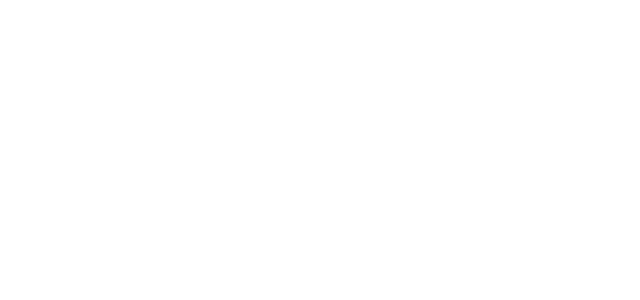
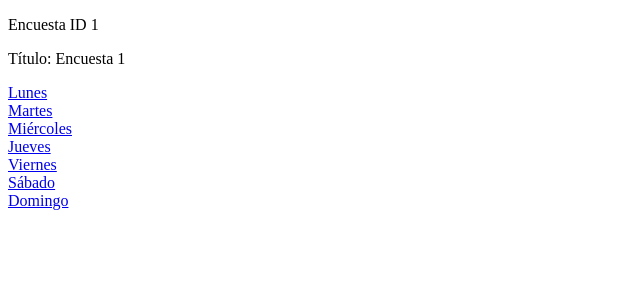
Before and after one commit to sergiojuan76/ng_encuesta, an Angular app: page /encuesta/1 in a window 1280 px wide. Before the commit this address led to /. Shown: the top 300 px of the page, without its empty margins (0-640 px from the left). Built offline with nearby package versions, Linux system fonts and the light colour scheme.

Commit message:
Navegación a varios niveles. Añadido servicio de encuesta.

```diff
--- a/src/app/app-routing.module.ts
+++ b/src/app/app-routing.module.ts
@@ -4,8 +4,8 @@
 import { EncuestaComponent } from './encuesta/encuesta.component';
 
 const routes: Routes = [
-  { path: '', component: EncuestaComponent},
-  { path: 'opcion/:nombre', component: OpcionComponent}
+  { path: 'encuesta/:idEncuesta', component: EncuestaComponent},
+  { path: 'opcion/:idEncuesta/:idOpcion', component: OpcionComponent}
 ];
 
 @NgModule({
--- /dev/null
+++ b/src/app/encuesta.service.ts
@@ -0,0 +1,28 @@
+import { Injectable } from '@angular/core';
+import { Encuesta, encuesta1 } from './model/encuesta';
+import { Opcion, opciones1 } from './model/opcion';
+
+@Injectable({
+  providedIn: 'root'
+})
+export class EncuestaService {
+
+  constructor() { }
+
+  getEncuesta(id: Number) : Encuesta|null {
+    if (id === encuesta1.id) {
+      return encuesta1;
+    }
+    return null;
+  }
+
+  getOpcion(idEncuesta: Number, idOpcion: Number) : Opcion|null {
+    if (idEncuesta === encuesta1.id) {
+      const opcFiltrada = opciones1.filter(opcion => opcion.id === idOpcion);
+      if (opcFiltrada.length == 1) {
+        return opcFiltrada[0];
+      }
+    }
+    return null;
+  }
+}
--- a/src/app/encuesta/encuesta.component.html
+++ b/src/app/encuesta/encuesta.component.html
@@ -1,5 +1,5 @@
-<p>Encuesta ID {{encuesta.id}}</p>
-<p>Título: {{encuesta.titulo}}</p>
-<div *ngFor="let opcion of encuesta.opciones">
-    <a [title]="opcion.nombre" [routerLink]="['/opcion', opcion.nombre]">{{opcion.nombre}}</a>
+<p>Encuesta ID {{encuesta?.id}}</p>
+<p>Título: {{encuesta?.titulo}}</p>
+<div *ngFor="let opcion of encuesta?.opciones">
+    <a [title]="opcion.nombre" [routerLink]="['/opcion', encuesta!.id, opcion.id]">{{opcion.nombre}}</a>
 </div>
--- a/src/app/encuesta/encuesta.component.ts
+++ b/src/app/encuesta/encuesta.component.ts
@@ -1,5 +1,7 @@
 import { Component, OnInit } from '@angular/core';
+import { ActivatedRoute } from '@angular/router';
 import { Encuesta, encuesta1 } from '../model/encuesta';
+import { EncuestaService } from '../encuesta.service';
 
 @Component({
   selector: 'app-encuesta',
@@ -8,10 +10,16 @@
 })
 export class EncuestaComponent implements OnInit {
 
-  encuesta: Encuesta = encuesta1;
+  encuesta!: Encuesta|null;
 
-  constructor() { }
+  constructor(
+    private activatedRoute : ActivatedRoute,
+    private encuestaService : EncuestaService) { }
 
   ngOnInit(): void {
+    const routeParams = this.activatedRoute.snapshot.paramMap;
+    const idEncuesta = Number(routeParams.get('idEncuesta'));
+    console.log(`En EncuestaComponent.ngOnInit() ${idEncuesta}`);
+    this.encuesta = this.encuestaService.getEncuesta(idEncuesta);
   }
 }
--- a/src/app/model/opcion.ts
+++ b/src/app/model/opcion.ts
@@ -1,20 +1,14 @@
 export interface Opcion {
+    id: Number;
     nombre: string;
 };
 
-export const opciones1 = [
-    {nombre: 'Lunes'},
-    {nombre: 'Martes'},
-    {nombre: 'Miércoles'},
-    {nombre: 'Jueves'},
-    {nombre: 'Viernes'},
-    {nombre: 'Sábado'},
-    {nombre: 'Domingo'}
+export const opciones1 : Opcion[] = [
+    {id: 1, nombre: 'Lunes'},
+    {id: 2, nombre: 'Martes'},
+    {id: 3, nombre: 'Miércoles'},
+    {id: 4, nombre: 'Jueves'},
+    {id: 5, nombre: 'Viernes'},
+    {id: 6, nombre: 'Sábado'},
+    {id: 7, nombre: 'Domingo'}
 ];
-
-export const opciones2 = [
-    {nombre: 'Primavera'},
-    {nombre: 'Verano'},
-    {nombre: 'Otoño'},
-    {nombre: 'Invierno'}
-];
--- a/src/app/opcion.service.ts
+++ b/src/app/opcion.service.ts
@@ -1,5 +1,5 @@
 import { Injectable } from '@angular/core';
-import { Opcion, opciones1, opciones2 } from './model/opcion';
+import { Opcion, opciones1 } from './model/opcion';
 
 @Injectable({
   providedIn: 'root'
@@ -7,7 +7,6 @@
 export class OpcionService {
 
   opciones1: Opcion[] = opciones1;
-  opciones2: Opcion[] = opciones2;
 
   constructor() { }
 
--- a/src/app/opcion/opcion.component.html
+++ b/src/app/opcion/opcion.component.html
@@ -1,2 +1,3 @@
-<p>Lista de opciones</p>
-<div *ngFor="let opcion of opciones">Opción {{opcion.nombre}}</div>
+<p>Datos de opción</p>
+<p>ID = {{ opcion?.id }}</p>
+<p>TEXTO = {{ opcion?.nombre }}</p>
--- a/src/app/opcion/opcion.component.ts
+++ b/src/app/opcion/opcion.component.ts
@@ -1,6 +1,7 @@
 import { Component, OnInit } from '@angular/core';
 import { Opcion } from '../model/opcion';
-import { OpcionService } from '../opcion.service';
+import { EncuestaService } from '../encuesta.service';
+import { ActivatedRoute } from '@angular/router';
 
 @Component({
   selector: 'app-opcion',
@@ -9,12 +10,17 @@
 })
 export class OpcionComponent implements OnInit {
 
-  opciones!: Opcion[];
+  opcion!: Opcion|null;
 
-  constructor(private opcionService : OpcionService) { }
+  constructor(
+    private activatedRoute : ActivatedRoute,
+    private encuestaService : EncuestaService) { }
 
   ngOnInit(): void {
-    this.opciones = this.opcionService.getOpciones();
-    console.log(`Número de opciones ${this.opciones.length}`);
+    const paramMap = this.activatedRoute.snapshot.paramMap;
+    const idEncuesta = Number(paramMap.get("idEncuesta"));
+    const idOpcion = Number(paramMap.get("idOpcion"));
+    console.log(`en OpcionComponent.ngOnInit() -> ${idEncuesta} - ${idOpcion}`);
+    this.opcion = this.encuestaService.getOpcion(idEncuesta, idOpcion);
   }
 }
```
Also changed, not shown: 1 other file (tests, documents, lock files or other folders).
